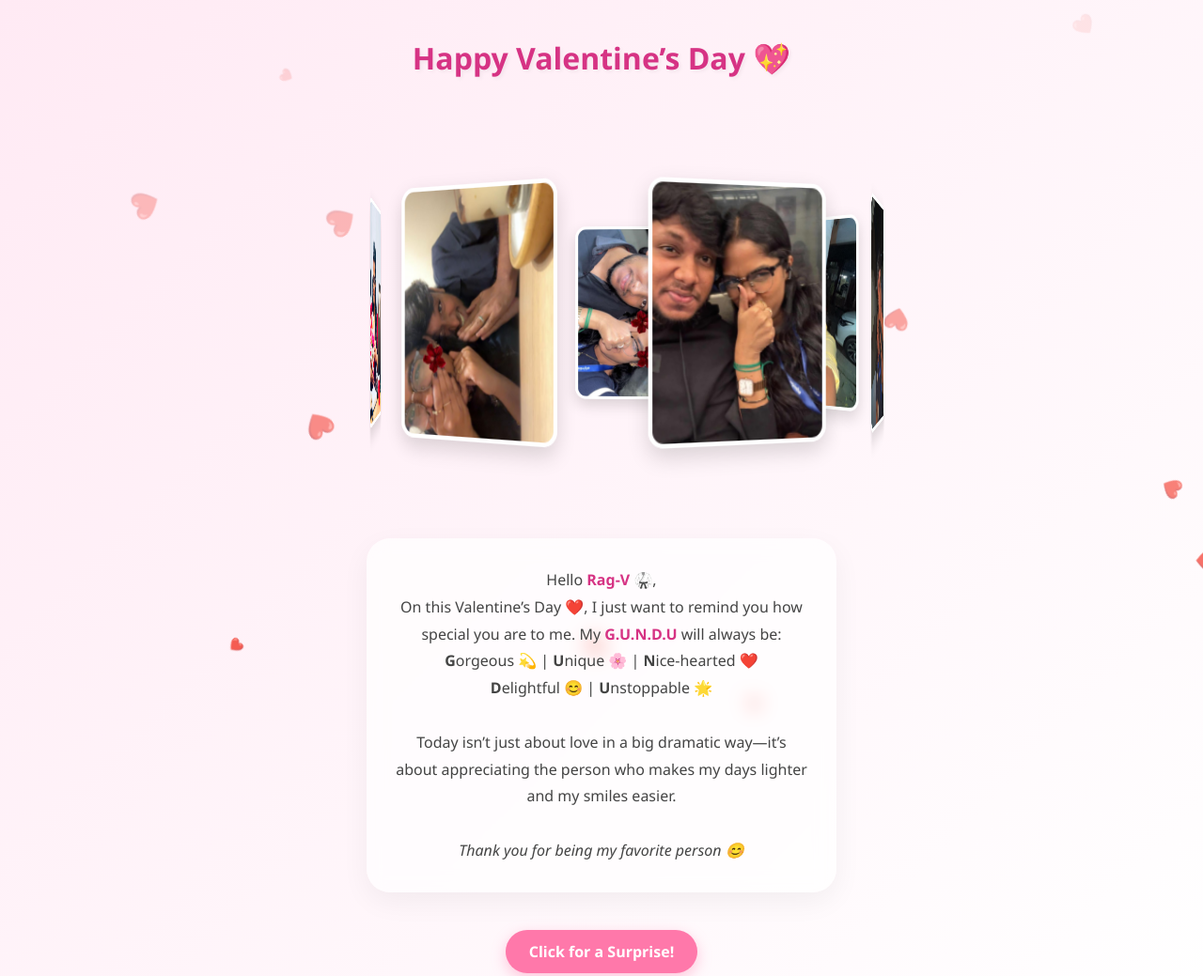
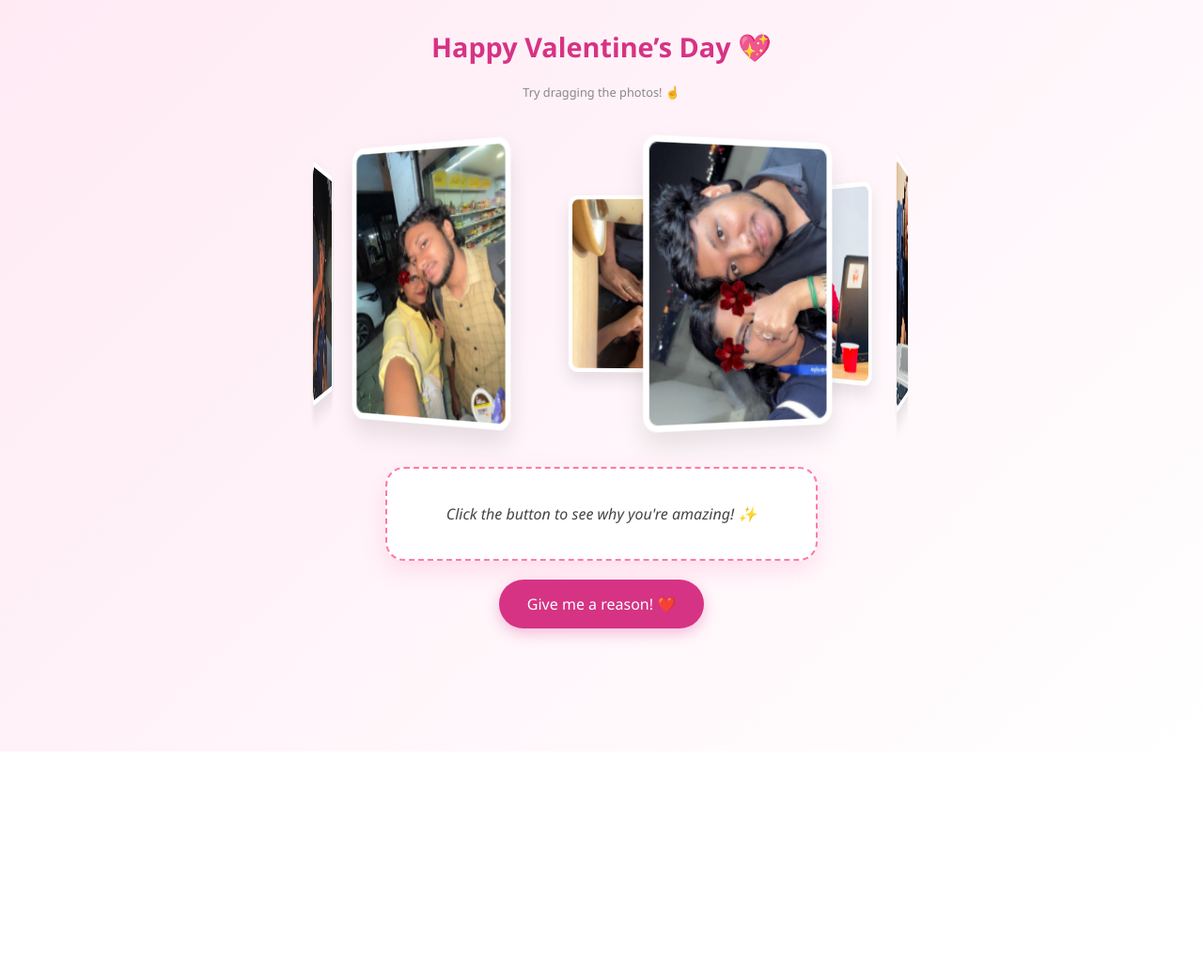
Before and after one commit to shanawaz-Git/Hunt, a plain HTML site: page valentines.html in a window 1280 px wide. Shown: the top 1039 px of the page at 94% size. After the commit the page ends 800 px from the top, so only its background shows below. Drawn offline with Linux system fonts and the light colour scheme.

Commit message:
update valenties

```diff
--- a/valentines.html
+++ b/valentines.html
@@ -2,7 +2,7 @@
 <html lang="en">
 <head>
     <meta charset="UTF-8" />
-    <meta name="viewport" content="width=device-width, initial-scale=1.0" />
+    <meta name="viewport" content="width=device-width, initial-scale=1.0, maximum-scale=1.0, user-scalable=no" />
     <title>Our Moments 💕</title>
     <style>
         :root {
@@ -15,7 +15,8 @@
             margin: 0;
             padding: 0;
             box-sizing: border-box;
-            font-family: 'Segoe UI', Roboto, Helvetica, Arial, sans-serif;
+            font-family: 'Segoe UI', Tahoma, Geneva, Verdana, sans-serif;
+            user-select: none; /* Prevents text highlighting while dragging */
         }
 
         body {
@@ -24,67 +25,47 @@
             overflow-x: hidden;
             color: #444;
             min-height: 100vh;
-        }
-
-        /* Floating Hearts Background */
-        .heart-bg {
-            position: fixed;
-            top: 0;
-            left: 0;
-            width: 100%;
-            height: 100%;
-            pointer-events: none;
-            z-index: -1;
+            touch-action: pan-y; /* Allows scrolling but captures horizontal drags */
         }
 
         header {
-            padding: 40px 10px 10px;
-            font-size: 2rem;
+            padding: 30px 10px 10px;
+            font-size: 1.8rem;
             font-weight: 700;
             color: var(--deep-rose);
-            text-shadow: 2px 2px 4px rgba(0,0,0,0.05);
-            animation: fadeInDown 1s ease-out;
         }
 
-        /* Carousel container */
-        .carousel-container {
-            position: relative;
+        /* Interactive Carousel */
+        .stage {
             width: 100%;
-            height: 400px;
+            height: 350px;
             perspective: 1200px;
-            margin-top: 40px;
             display: flex;
             justify-content: center;
             align-items: center;
+            margin-top: 20px;
         }
 
         .carousel {
-            width: 180px;
-            height: 240px;
+            width: 160px;
+            height: 220px;
             position: relative;
             transform-style: preserve-3d;
-            animation: spin 25s linear infinite;
-            cursor: pointer;
-        }
-
-        /* Pause on hover/touch */
-        .carousel-container:hover .carousel,
-        .carousel-container:active .carousel {
-            animation-play-state: paused;
+            transition: transform 0.1s; /* Smoothness for dragging */
         }
 
         .carousel img {
             position: absolute;
-            width: 180px;
-            height: 240px;
+            width: 160px;
+            height: 220px;
             object-fit: cover;
-            border-radius: 15px;
-            border: 4px solid white;
-            box-shadow: 0 8px 20px rgba(0,0,0,0.15);
-            transition: transform 0.5s;
+            border-radius: 12px;
+            border: 5px solid white;
+            box-shadow: 0 10px 20px rgba(0,0,0,0.1);
+            pointer-events: none; /* Prevents image dragging from breaking the script */
         }
 
-        /* 7 Images Positioning */
+        /* 7 Images - Dynamic spacing */
         .carousel img:nth-child(1) { transform: rotateY(0deg) translateZ(280px); }
         .carousel img:nth-child(2) { transform: rotateY(51.4deg) translateZ(280px); }
         .carousel img:nth-child(3) { transform: rotateY(102.8deg) translateZ(280px); }
@@ -93,127 +74,165 @@
         .carousel img:nth-child(6) { transform: rotateY(257deg) translateZ(280px); }
         .carousel img:nth-child(7) { transform: rotateY(308.4deg) translateZ(280px); }
 
-        @keyframes spin {
-            from { transform: rotateY(0deg); }
-            to { transform: rotateY(360deg); }
+        /* The Message Box */
+        .interactive-section {
+            padding: 20px;
+            max-width: 500px;
+            margin: 0 auto;
         }
 
-        .message-card {
-            background: rgba(255, 255, 255, 0.7);
-            backdrop-filter: blur(10px);
-            margin: 40px auto;
-            padding: 30px;
-            width: 90%;
-            max-width: 500px;
-            border-radius: 25px;
-            box-shadow: 0 10px 30px rgba(0,0,0,0.05);
-            line-height: 1.8;
-            animation: fadeInUp 1.5s ease-out;
+        .reason-box {
+            background: white;
+            padding: 20px;
+            border-radius: 20px;
+            box-shadow: 0 10px 25px rgba(255, 120, 170, 0.2);
+            min-height: 100px;
+            display: flex;
+            align-items: center;
+            justify-content: center;
+            margin-bottom: 20px;
+            font-style: italic;
+            transition: 0.3s;
+            border: 2px dashed var(--primary-pink);
         }
 
-        .highlight {
-            color: var(--deep-rose);
-            font-weight: bold;
+        .btn-interact {
+            background: var(--deep-rose);
+            color: white;
+            border: none;
+            padding: 15px 30px;
+            border-radius: 50px;
+            font-size: 1rem;
+            cursor: pointer;
+            box-shadow: 0 5px 15px rgba(214, 51, 132, 0.3);
+            transition: 0.2s;
         }
 
-        /* Special Button */
-        .btn-surprise {
-            background: var(--primary-pink);
-            color: white;
-            border: none;
-            padding: 12px 25px;
-            border-radius: 50px;
-            font-size: 1rem;
-            font-weight: 600;
-            margin-bottom: 50px;
-            cursor: pointer;
-            transition: 0.3s;
-            box-shadow: 0 5px 15px rgba(255, 120, 170, 0.4);
+        .btn-interact:active { transform: scale(0.95); }
+
+        /* Heart Burst Particles */
+        .burst-heart {
+            position: fixed;
+            pointer-events: none;
+            z-index: 999;
+            font-size: 20px;
+            animation: burst 0.8s ease-out forwards;
         }
 
-        .btn-surprise:hover {
-            transform: scale(1.05);
-            background: var(--deep-rose);
+        @keyframes burst {
+            0% { transform: translate(-50%, -50%) scale(0); opacity: 1; }
+            100% { transform: translate(var(--tx), var(--ty)) scale(1.5); opacity: 0; }
         }
 
-        /* Animations */
-        @keyframes fadeInUp {
-            from { opacity: 0; transform: translateY(30px); }
-            to { opacity: 1; transform: translateY(0); }
-        }
-
-        @keyframes fadeInDown {
-            from { opacity: 0; transform: translateY(-30px); }
-            to { opacity: 1; transform: translateY(0); }
-        }
-
-        .heart {
-            position: absolute;
-            color: var(--primary-pink);
-            opacity: 0.6;
-            animation: float 6s linear infinite;
-        }
-
-        @keyframes float {
-            0% { transform: translateY(100vh) rotate(0deg); opacity: 1; }
-            100% { transform: translateY(-10vh) rotate(360deg); opacity: 0; }
+        .hint {
+            font-size: 0.8rem;
+            color: #888;
+            margin-top: 10px;
         }
     </style>
 </head>
 
 <body>
-    <div class="heart-bg" id="heart-bg"></div>
 
     <header>Happy Valentine’s Day 💖</header>
+    <p class="hint">Try dragging the photos! ☝️</p>
 
-    <div class="carousel-container">
-        <div class="carousel">
-            <img src="WhatsApp Image 2026-02-14 at 12.38.18 AM.jpeg" alt="Moment 1">
-            <img src="WhatsApp Image 2026-02-14 at 12.38.18 AM (1).jpeg" alt="Moment 2">
-            <img src="WhatsApp Image 2026-02-14 at 12.38.18 AM (2).jpeg" alt="Moment 3">
-            <img src="WhatsApp Image 2026-02-14 at 12.38.18 AM (3).jpeg" alt="Moment 4">
-            <img src="WhatsApp Image 2026-02-14 at 12.38.18 AM (4).jpeg" alt="Moment 5">
-            <img src="WhatsApp Image 2026-02-14 at 12.38.18 AM (5).jpeg" alt="Moment 6">
-            <img src="WhatsApp Image 2026-02-14 at 12.38.18 AM (6).jpeg" alt="Moment 7">
+    <div class="stage" id="stage">
+        <div class="carousel" id="carousel">
+            <img src="WhatsApp Image 2026-02-14 at 12.38.18 AM.jpeg" />
+            <img src="WhatsApp Image 2026-02-14 at 12.38.18 AM (1).jpeg" />
+            <img src="WhatsApp Image 2026-02-14 at 12.38.18 AM (2).jpeg" />
+            <img src="WhatsApp Image 2026-02-14 at 12.38.18 AM (3).jpeg" />
+            <img src="WhatsApp Image 2026-02-14 at 12.38.18 AM (4).jpeg" />
+            <img src="WhatsApp Image 2026-02-14 at 12.38.18 AM (5).jpeg" />
+            <img src="WhatsApp Image 2026-02-14 at 12.38.18 AM (6).jpeg" />
         </div>
     </div>
 
-    <div class="message-card">
-        Hello <span class="highlight">Rag-V 🥋</span>, <br>
-        On this Valentine’s Day ❤️, I just want to remind you how special you are to me.
-        My <span class="highlight">G.U.N.D.U</span> will always be:
-        <br>
-        <strong>G</strong>orgeous 💫 | <strong>U</strong>nique 🌸 | <strong>N</strong>ice-hearted ❤️<br>
-        <strong>D</strong>elightful 😊 | <strong>U</strong>nstoppable 🌟
-        <br><br>
-        Today isn’t just about love in a big dramatic way—it’s about appreciating the person who makes my days lighter and my smiles easier.
-        <br><br>
-        <em>Thank you for being my favorite person 😊</em>
+    <div class="interactive-section">
+        <div class="reason-box" id="reason-display">
+            Click the button to see why you're amazing! ✨
+        </div>
+        <button class="btn-interact" onclick="nextReason()">Give me a reason! ❤️</button>
     </div>
 
-    <button class="btn-surprise" onclick="showLove()">Click for a Surprise!</button>
+    <script>
+        // 1. DRAG ROTATION LOGIC
+        const carousel = document.getElementById('carousel');
+        let currAngle = 0;
+        let startX = 0;
+        let isDragging = false;
 
-    <script>
-        // Create floating hearts
-        function createHeart() {
-            const heart = document.createElement('div');
-            heart.classList.add('heart');
-            heart.innerHTML = '❤️';
-            heart.style.left = Math.random() * 100 + 'vw';
-            heart.style.animationDuration = Math.random() * 3 + 3 + 's';
-            heart.style.fontSize = Math.random() * 20 + 10 + 'px';
-            document.getElementById('heart-bg').appendChild(heart);
+        // Auto-rotate initially
+        let autoSpin = setInterval(() => {
+            currAngle -= 0.5;
+            carousel.style.transform = `rotateY(${currAngle}deg)`;
+        }, 30);
 
-            setTimeout(() => {
-                heart.remove();
-            }, 6000);
+        function startDrag(e) {
+            isDragging = true;
+            startX = e.pageX || e.touches[0].pageX;
+            clearInterval(autoSpin);
         }
 
-        setInterval(createHeart, 400);
+        function moveDrag(e) {
+            if (!isDragging) return;
+            const x = e.pageX || e.touches[0].pageX;
+            const diff = (x - startX) * 0.5;
+            currAngle += diff;
+            carousel.style.transform = `rotateY(${currAngle}deg)`;
+            startX = x;
+        }
 
-        function showLove() {
-            alert("You're the best! I love you! ❤️✨");
-            // You can change this to a sweet audio file or a redirect to another memory!
+        function stopDrag() { isDragging = false; }
+
+        window.addEventListener('mousedown', startDrag);
+        window.addEventListener('mousemove', moveDrag);
+        window.addEventListener('mouseup', stopDrag);
+        window.addEventListener('touchstart', startDrag);
+        window.addEventListener('touchmove', moveDrag);
+        window.addEventListener('touchend', stopDrag);
+
+        // 2. HEART BURST EFFECT
+        window.addEventListener('click', (e) => {
+            for (let i = 0; i < 8; i++) {
+                const heart = document.createElement('div');
+                heart.className = 'burst-heart';
+                heart.innerHTML = ['❤️','💖','✨','🌸'][Math.floor(Math.random()*4)];
+                heart.style.left = e.clientX + 'px';
+                heart.style.top = e.clientY + 'px';
+
+                // Randomize trajectory
+                const tx = (Math.random() - 0.5) * 200 + 'px';
+                const ty = (Math.random() - 0.5) * 200 + 'px';
+                heart.style.setProperty('--tx', tx);
+                heart.style.setProperty('--ty', ty);
+
+                document.body.appendChild(heart);
+                setTimeout(() => heart.remove(), 800);
+            }
+        });
+
+        // 3. REASONS GENERATOR
+        const reasons = [
+            "You are my favorite G.U.N.D.U! 💫",
+            "The way you handle things is Unstoppable 🌟",
+            "Your heart is the Kindest I know ❤️",
+            "You make every moment Delightful 😊",
+            "You are Unique in the best way possible 🌸",
+            "Your smile is my favorite view 💖",
+            "Thank you for being my teammate in life 🥋"
+        ];
+        let reasonIdx = 0;
+
+        function nextReason() {
+            const box = document.getElementById('reason-display');
+            box.style.opacity = 0;
+            setTimeout(() => {
+                box.innerText = reasons[reasonIdx];
+                box.style.opacity = 1;
+                reasonIdx = (reasonIdx + 1) % reasons.length;
+            }, 200);
         }
     </script>
 </body>
```
